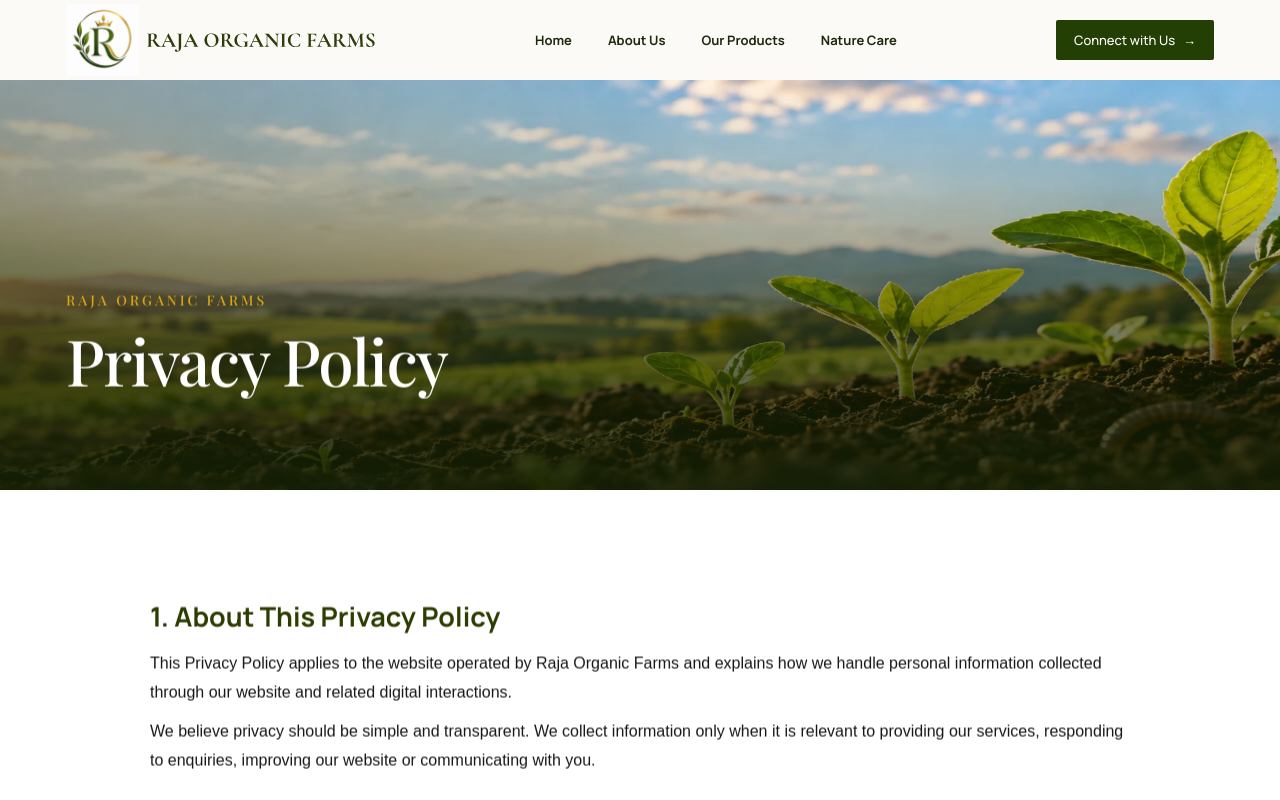
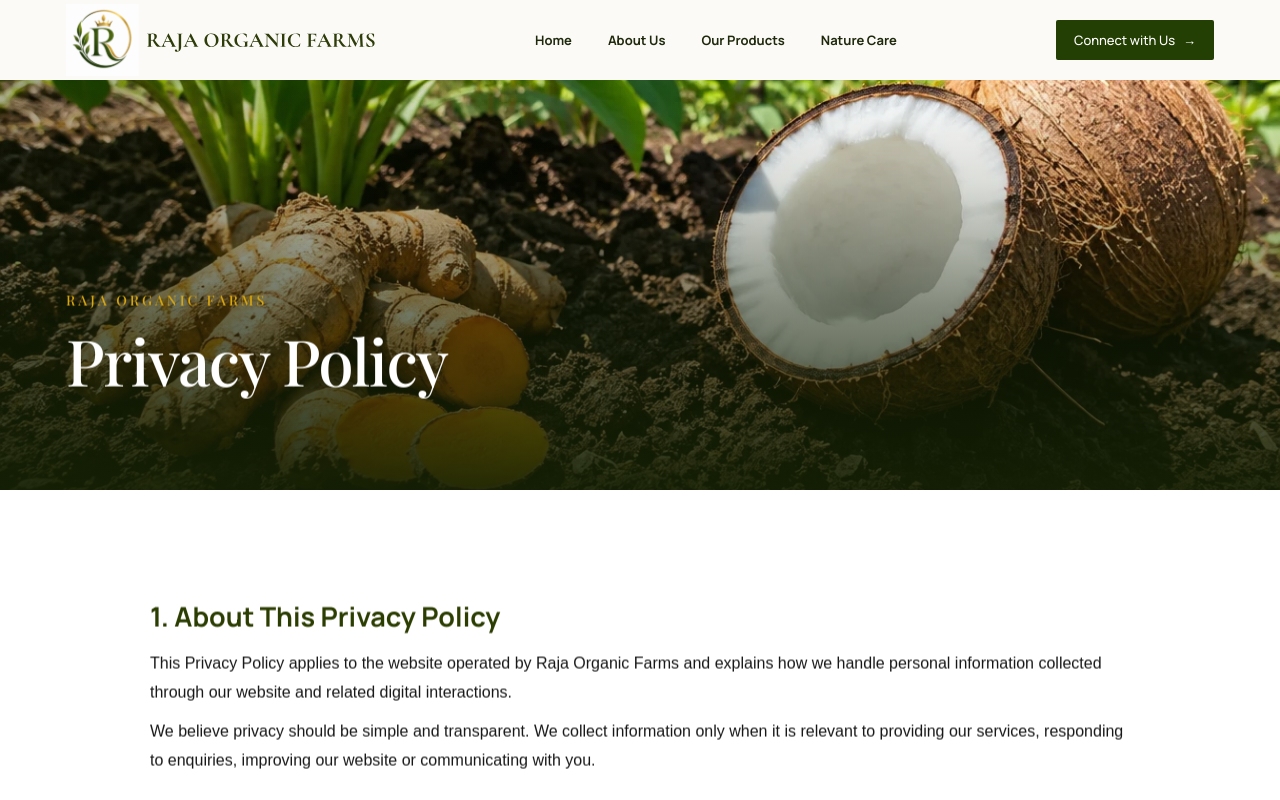
Before and after one commit to RDBA-CBE/rajaorganics, a Next.js app: page /privacy-policy in a window 1280 px wide. Shown: the top 800 px of the page. Built offline with nearby package versions, Linux system fonts and the light colour scheme.

Commit message:
image update

```diff
--- a/app/privacy-policy/page.tsx
+++ b/app/privacy-policy/page.tsx
@@ -143,7 +143,7 @@ export default function PrivacyPolicyPage() {
   return (
     <LegalPage
       title="Privacy Policy"
-      heroImage="/images/banner-sub.webp"
+      heroImage="/images/banner-sub2.webp"
       intro={[
         'At Raja Organic Farms, we respect your privacy and are committed to protecting the personal information you choose to share with us.',
         'This Privacy Policy explains how we collect, use, store and protect information when you visit our website, submit an enquiry or interact with us through our digital platforms.',
```
Also changed, not shown: public/images/banner-sub2.webp (added).
